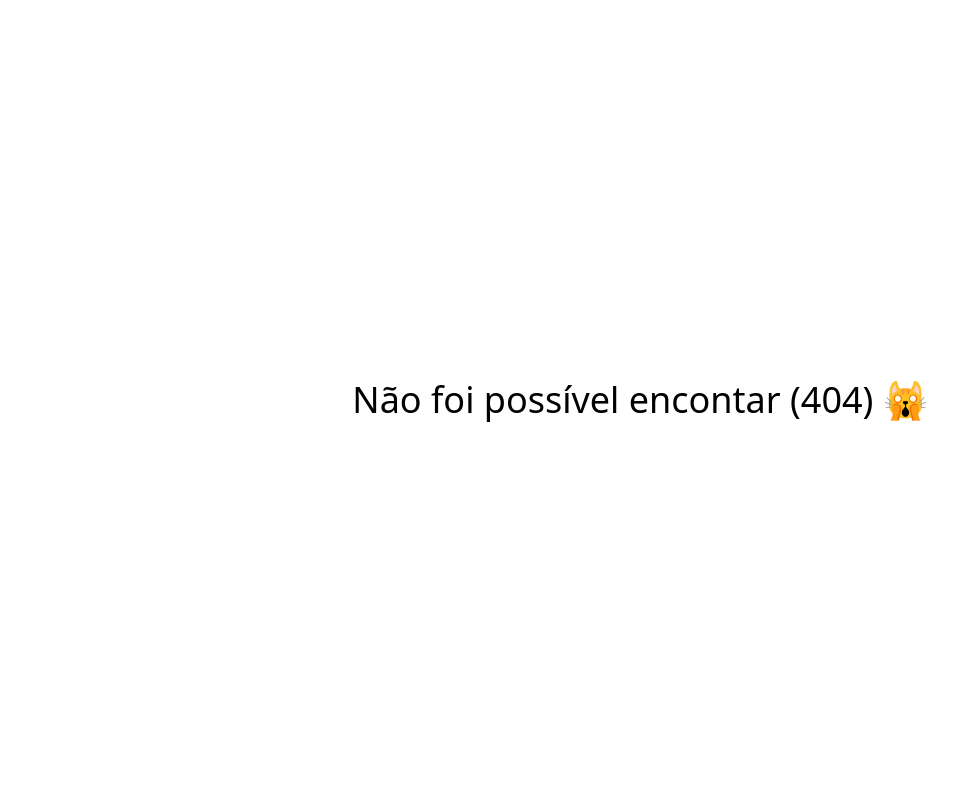
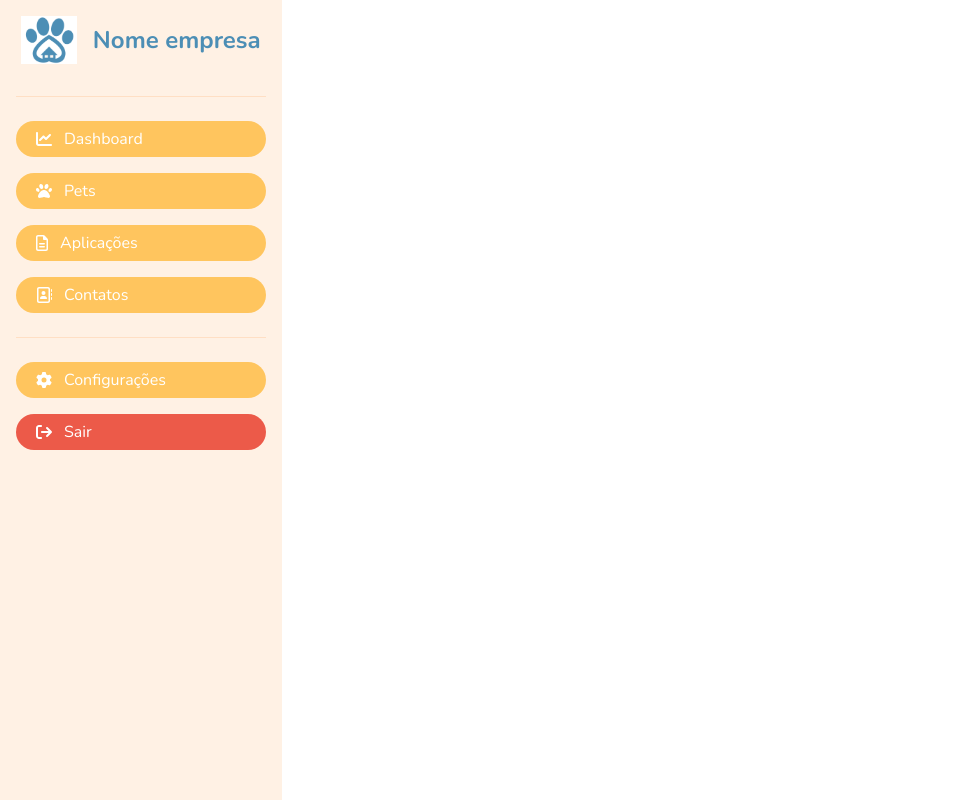
Before and after one commit to adoteme-project/adoteme-website, a React (Vite) app: page /ong in a window 1280 px wide. Before the commit this address had no page. Shown: the whole page, without its empty margins (0-973 px from the left). Built offline with nearby package versions, Linux system fonts and the light colour scheme.

Commit message:
Sidebar + Ong Pages

```diff
--- a/src/App.jsx
+++ b/src/App.jsx
@@ -23,6 +23,7 @@ import { NotificationProvider } from "./context/NotificationProvider";
 import PerfilUsuario from "./pages/PerfilUsuario"
 import FormularioUsuario from "./pages/PerfilFormulario";
 import PerfilAplicacao from "./pages/PerfilAplicacao";
+import OngLayout from "./components/layout/OngLayout";
 
 function App() {
   return (
@@ -55,6 +56,14 @@ function App() {
                 <Route path="/teste" element={<Teste />} />
               </Route>
 
+              <Route path="/ong" element={<OngLayout/>}>
+                <Route path="/ong/dashboard"/>
+                <Route path="/ong/pet"/>
+                <Route path="/ong/aplicacoes"/>
+                <Route path="/ong/contatos"/>
+                <Route path="/ong/configuracoes"/>
+              </Route>
+
               <Route path="*" element={<NotFound />} />
             </Routes>
           </CardProvider>
--- /dev/null
+++ b/src/components/common/NavItem/index.jsx
@@ -0,0 +1,37 @@
+
+import { FontAwesomeIcon } from "@fortawesome/react-fontawesome";
+import { Link } from "react-router-dom";
+
+const NavItem = ({ icon, label, pathTo, action }) => {
+    return (
+        <>
+            {action ? (
+                <button
+                    onClick={action}
+                    className='flex items-center w-full p-2 leading-tight transition-all
+                    rounded-full outline-none text-start select-none whitespace-nowrap
+                    bg-vermelho text-branco focus:bg-opacity-80'
+                >
+                    <div className='grid mx-3 place-items-center'>
+                        <FontAwesomeIcon icon={icon} />
+                    </div>
+                    {label}
+                </button>
+            ) : (
+                <Link
+                    to={`/ong/${pathTo}`}
+                    className='flex items-center w-full p-2 leading-tight transition-all
+                    rounded-full outline-none text-start select-none whitespace-nowrap
+                    bg-amarelo text-branco hover:bg-amarelo-select focus:bg-opacity-80'
+                >
+                    <div className='grid mx-3 place-items-center'>
+                        <FontAwesomeIcon icon={icon} />
+                    </div>
+                    {label}
+                </Link>
+            )}
+        </>
+    );
+};
+
+export default NavItem;
--- /dev/null
+++ b/src/components/layout/OngLayout/index.jsx
@@ -0,0 +1,14 @@
+import { Outlet } from "react-router-dom"
+import SidebarOng from "../SidebarOng"
+
+const OngLayout = () => {
+    return (
+        <div className="w-full flex h-svh max-h-svh">
+            <SidebarOng />
+            <Outlet />
+        </div>
+    )
+}
+
+
+export default OngLayout;
--- a/src/components/layout/Sidebar/index.jsx
+++ /dev/null
@@ -1,46 +0,0 @@
-
-const Sidebar = () => {
-  return (
-    <div className="w-64 h-screen bg-gray-200 flex flex-col justify-between p-4">
-
-      <div className="flex flex-col items-center mb-4">
-        <div className="w-20 h-20 bg-gray-400 rounded-full mb-4"></div>
-        <h2 className="text-lg font-bold">Nome empresa</h2>
-      </div>
-
-
-      <div className="flex flex-col flex-grow space-y-4">
-        <div className="flex items-center bg-gray-300 p-3 rounded hover:bg-gray-400 cursor-pointer">
-          <span className="mr-3">📊</span>
-          <span>Dashboard</span>
-        </div>
-        <div className="flex items-center bg-gray-300 p-3 rounded hover:bg-gray-400 cursor-pointer">
-          <span className="mr-3">🐾</span>
-          <span>Pets</span>
-        </div>
-        <div className="flex items-center bg-gray-300 p-3 rounded hover:bg-gray-400 cursor-pointer">
-          <span className="mr-3">📱</span>
-          <span>Aplicações</span>
-        </div>
-        <div className="flex items-center bg-gray-300 p-3 rounded hover:bg-gray-400 cursor-pointer">
-          <span className="mr-3">📞</span>
-          <span>Contatos</span>
-        </div>
-      </div>
-
-
-      <div className="space-y-4">
-        <div className="flex items-center bg-gray-300 p-3 rounded hover:bg-gray-400 cursor-pointer">
-          <span className="mr-3">⚙️</span>
-          <span>Configurações</span>
-        </div>
-        <div className="flex items-center bg-gray-300 p-3 rounded hover:bg-gray-400 cursor-pointer">
-          <span className="mr-3">🚪</span>
-          <span>Sair</span>
-        </div>
-      </div>
-    </div>
-  );
-};
-
-export default Sidebar;
--- /dev/null
+++ b/src/components/layout/SidebarOng/index.jsx
@@ -0,0 +1,33 @@
+import logoOng from '@/assets/logo_adotme.png';
+import NavItem from '@/components/common/NavItem';
+import AuthContext from '@/context/AuthProvider';
+import { faAddressBook, faFileLines } from '@fortawesome/free-regular-svg-icons';
+import { faArrowRightFromBracket, faChartLine, faGear, faPaw } from '@fortawesome/free-solid-svg-icons';
+import { useContext } from 'react';
+
+const SidebarOng = () => {
+
+  const { logout } = useContext(AuthContext);
+
+  return (
+    <div className="h-full flex-[0.2] p-4 bg-ong-color-bg flex flex-col gap-6">
+      <div className="flex justify-center items-center gap-4">
+        <img src={logoOng} className='w-14 h-12' />
+        <h4 className='font-nunito text-azul-main font-bold text-2xl'> Nome empresa </h4>
+      </div>
+      <nav className='flex flex-col gap-4 font-nunito'>
+        <hr className='my-2 border-ong-div' />
+        <NavItem icon={faChartLine} label="Dashboard" pathTo="dashboard"/>
+        <NavItem icon={faPaw} label="Pets" pathTo="pet"/>
+        <NavItem icon={faFileLines} label="Aplicações" pathTo="aplicacoes"/>
+        <NavItem icon={faAddressBook} label="Contatos" pathTo="contatos"/>
+        <hr className='my-2 border-ong-div' />
+        <NavItem icon={faGear} label="Configurações" pathTo="contatos"/>
+        <NavItem icon={faArrowRightFromBracket} label="Sair" action={logout}/>
+      </nav>
+
+    </div>
+  );
+};
+
+export default SidebarOng;
--- /dev/null
+++ b/src/pages/OngDashboard/index.jsx
@@ -0,0 +1,10 @@
+const OngDashboard = () => {
+    return (
+        <div>
+            <h1>Ong Dashboard</h1>
+        </div>
+    )
+}
+
+
+export default OngDashboard;
--- a/tailwind.config.js
+++ b/tailwind.config.js
@@ -15,6 +15,7 @@ export default {
     },
     colors: {
       'amarelo': '#FFC55E',
+      'amarelo-select': '#FFBB1C',
       'azul-main': '#4C8EB5',
       'azul-light': '#B2DED3',
       'azul-dark': '#05112E',
@@ -26,7 +27,9 @@ export default {
       'branco': '#FFFFFF',
       'titulo': '#1B1B1B',
       'preto': '#000000',
-      'input-d': '#FFDFC4'
+      'input-d': '#FFDFC4',
+      'ong-color-bg': '#FFF1E4',
+      'ong-div': '#FFDFC4'
     },
   },
   plugins: [],
```
Also changed, not shown: src/pages/OngAplicacoes/index.jsx (added), src/pages/OngConfiguracoes/index.jsx (added), src/pages/OngContatos/index.jsx (added), src/pages/OngPet/index.jsx (added).
